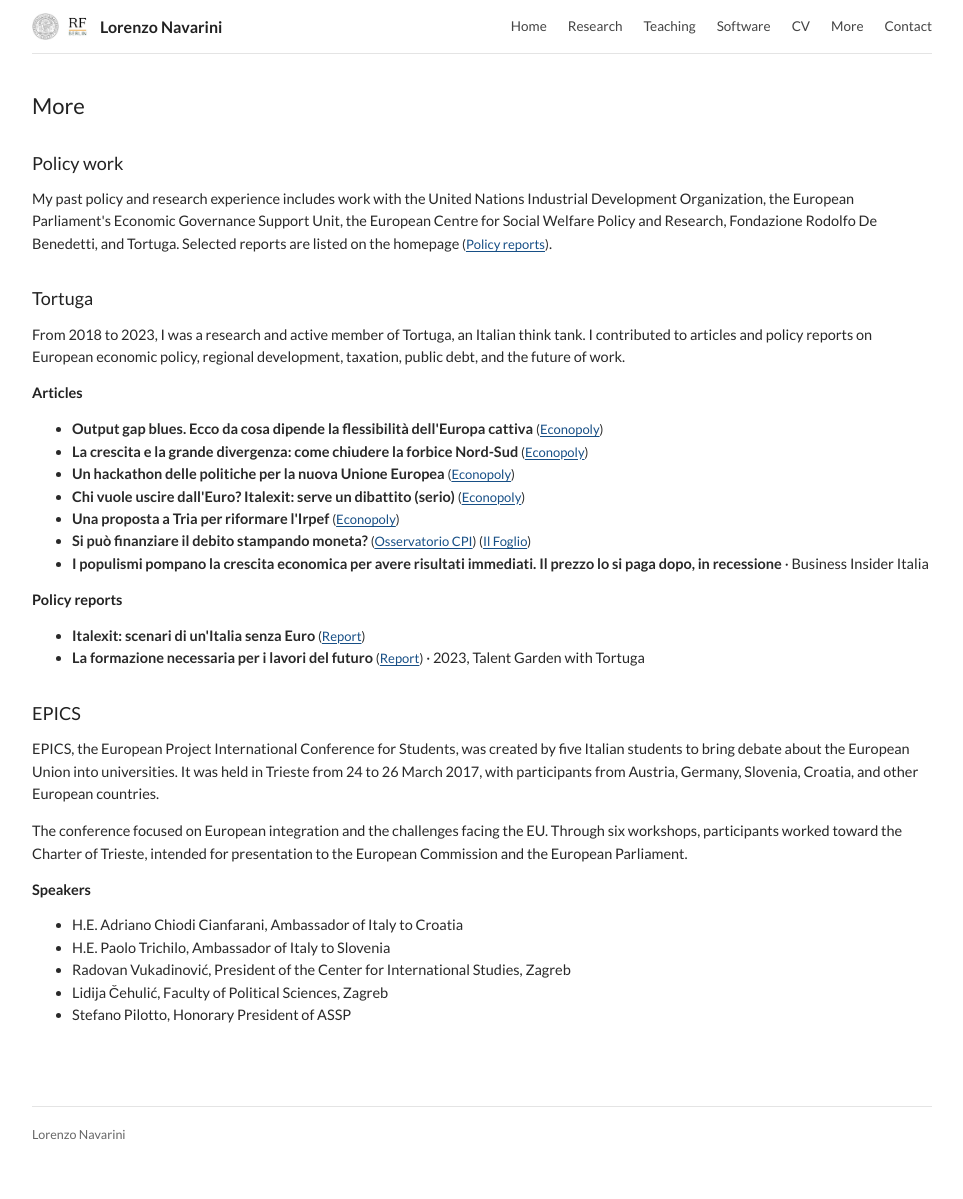
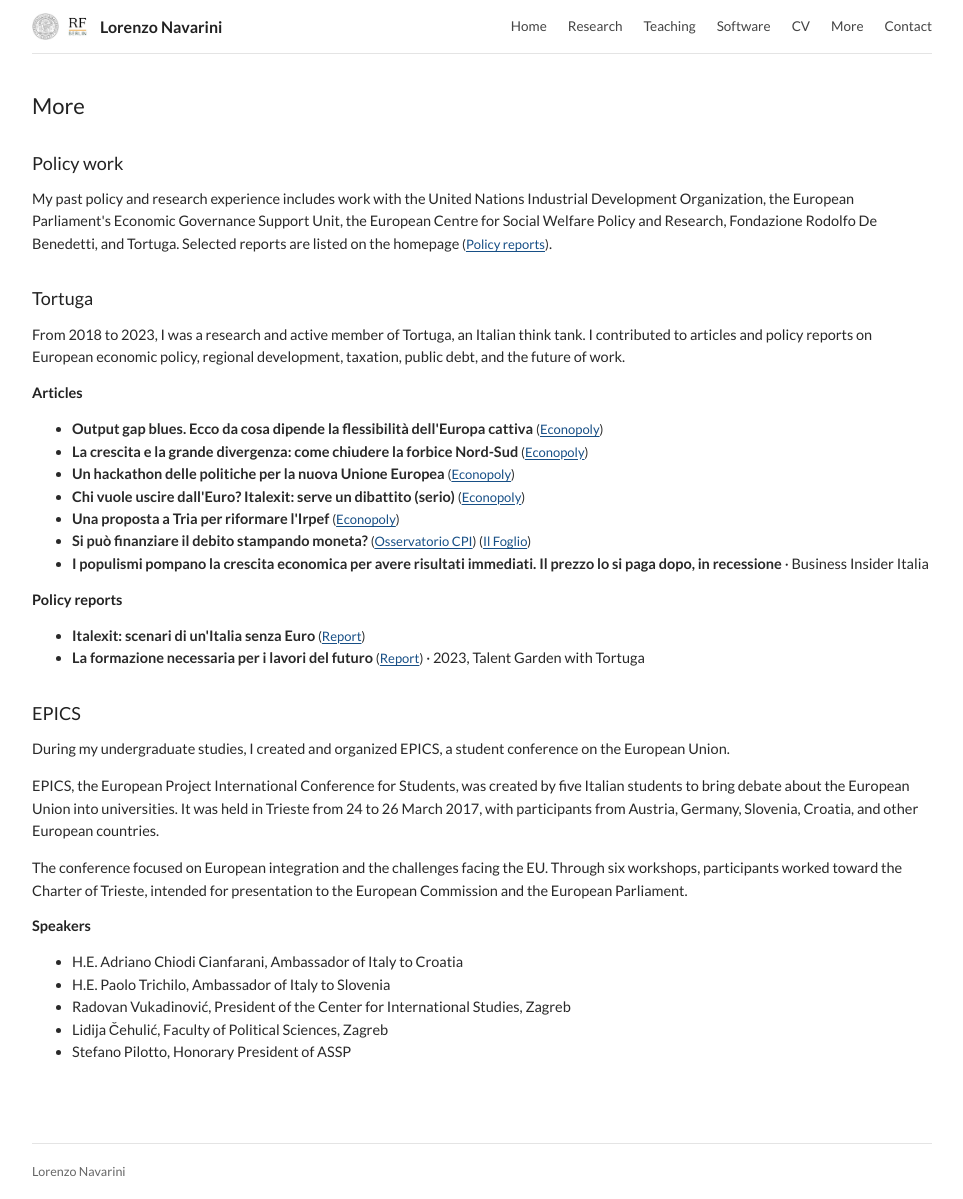
Before and after one commit to lorenzonavarini/lorenzonavarini.github.io, a Jekyll site: the page built from more.html, in a window 1280 px wide. Shown: the whole page, without its empty margins (158-1121 px from the left). Built offline with Jekyll 4.4.1, drawn with Linux system fonts in a browser that asks for light colours; a style sheet for code colours, icons or effects is not loaded; before the commit the page ends 1163 px from its top, so only the background shows below that.

Commit message:
Clarify EPICS undergraduate role

```diff
--- a/_preview/more/index.html
+++ b/_preview/more/index.html
@@ -29,6 +29,7 @@
 
   <section>
     <h2>EPICS</h2>
+    <p>During my undergraduate studies, I created and organized EPICS, a student conference on the European Union.</p>
     <p>EPICS, the European Project International Conference for Students, was created by five Italian students to bring debate about the European Union into universities. It was held in Trieste from 24 to 26 March 2017, with participants from Austria, Germany, Slovenia, Croatia, and other European countries.</p>
     <p>The conference focused on European integration and the challenges facing the EU. Through six workshops, participants worked toward the Charter of Trieste, intended for presentation to the European Commission and the European Parliament.</p>
     <h3>Speakers</h3>
--- a/more.html
+++ b/more.html
@@ -34,6 +34,7 @@ permalink: /more/
 
   <section>
     <h2>EPICS</h2>
+    <p>During my undergraduate studies, I created and organized EPICS, a student conference on the European Union.</p>
     <p>EPICS, the European Project International Conference for Students, was created by five Italian students to bring debate about the European Union into universities. It was held in Trieste from 24 to 26 March 2017, with participants from Austria, Germany, Slovenia, Croatia, and other European countries.</p>
     <p>The conference focused on European integration and the challenges facing the EU. Through six workshops, participants worked toward the Charter of Trieste, intended for presentation to the European Commission and the European Parliament.</p>
     <h3>Speakers</h3>
```
